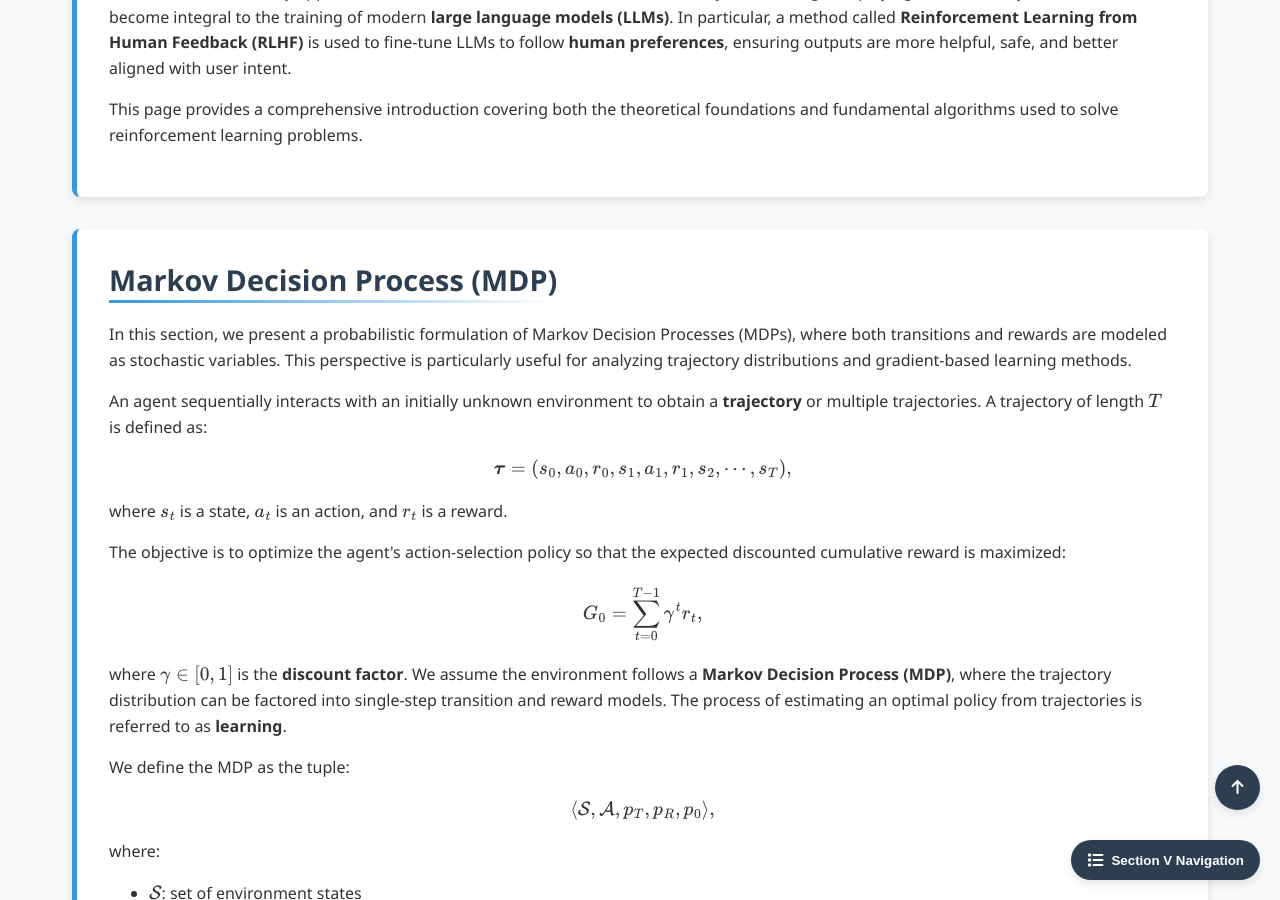
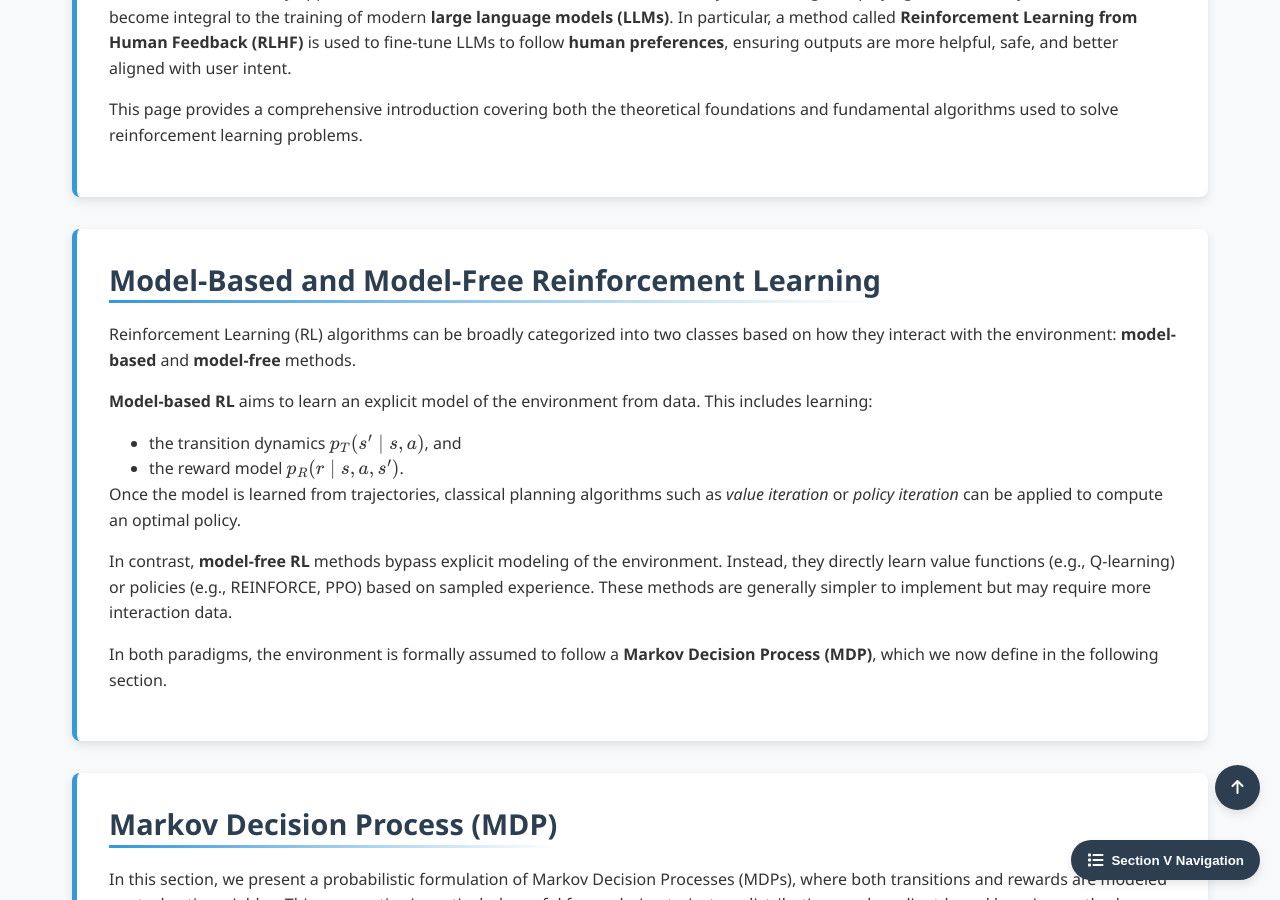
Before and after one commit to Yusukey01/yusukey01.github.io, a Jekyll site: the page built from Mathematics/Machine_learning/intro_RL.html, in a window 1280 px wide and 900 px high, scrolled down 1264 px. Built offline with Jekyll 4.4.1, drawn with Linux system fonts in a browser that asks for light colours.

Commit message:
update RL

```diff
--- a/Mathematics/Machine_learning/intro_RL.html
+++ b/Mathematics/Machine_learning/intro_RL.html
@@ -180,6 +180,37 @@ uses_python: false
                     to solve reinforcement learning problems.
                 </p>
             </section>
+
+            <section id="rl-types" class="section-content">
+                <h2>Model-Based and Model-Free Reinforcement Learning</h2>
+
+                <p>
+                    Reinforcement Learning (RL) algorithms can be broadly categorized into two classes based on how they interact with the environment:
+                    <strong>model-based</strong> and <strong>model-free</strong> methods.
+                </p>
+
+                <p>
+                    <strong>Model-based RL</strong> aims to learn an explicit model of the environment from data. This includes learning:
+                    <ul style="padding-left: 40px;">
+                    <li>the transition dynamics \(p_T(s' \mid s, a)\), and</li>
+                    <li>the reward model \(p_R(r \mid s, a, s')\).</li>
+                    </ul>
+                    Once the model is learned from trajectories, classical planning algorithms such as
+                    <em>value iteration</em> or <em>policy iteration</em> can be applied to compute an optimal policy.
+                </p>
+
+                <p>
+                    In contrast, <strong>model-free RL</strong> methods bypass explicit modeling of the environment.
+                    Instead, they directly learn value functions (e.g., Q-learning) or policies (e.g., REINFORCE, PPO) based on sampled experience.
+                    These methods are generally simpler to implement but may require more interaction data.
+                </p>
+
+                <p>
+                    In both paradigms, the environment is formally assumed to follow a <strong>Markov Decision Process (MDP)</strong>,
+                    which we now define in the following section.
+                </p>
+            </section>
+
 
             <section id="mdp" class="section-content">
                 <h2>Markov Decision Process (MDP)</h2>
```
